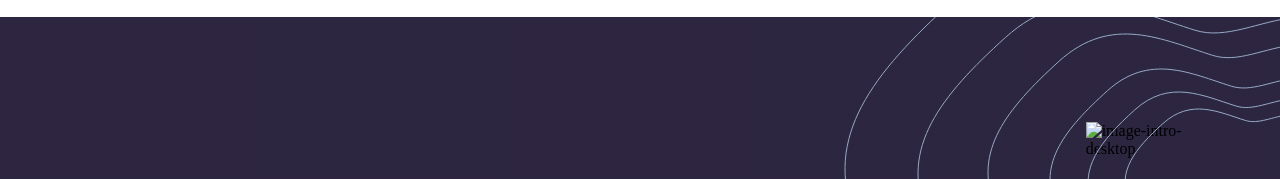
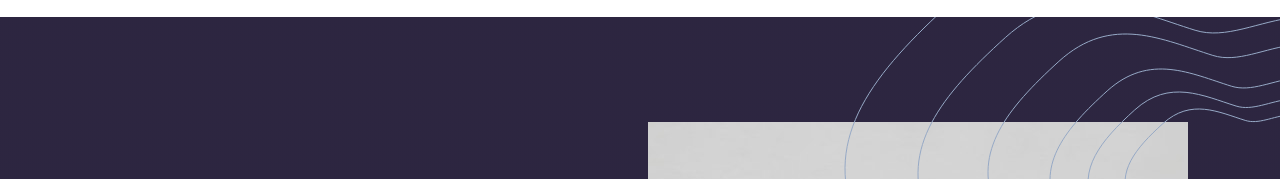
Before and after one commit to DevVand/insure-landing-page, a plain HTML site: page index.html in a window 1280 px wide. Shown: the part 63-242 px from the top of the page. Drawn offline with Linux system fonts and the light colour scheme.

Commit message:
Update index.html

```diff
--- a/index.html
+++ b/index.html
@@ -39,7 +39,7 @@
             and your loved ones are protected.</p>
           <a class="btn-secondary">View plans</a>
         </div>
-        <img src="images/images-intro-desktop.jpg" alt="image-intro-desktop" role="img">
+        <img src="images/image-intro-desktop.jpg" alt="image-intro-desktop" role="img">
       </div>
       <img src="images/bg-pattern-intro-right-desktop.svg" alt="bg-pattern-intro-right-desktop.svg"
         id="intro-pattern-right">
```
